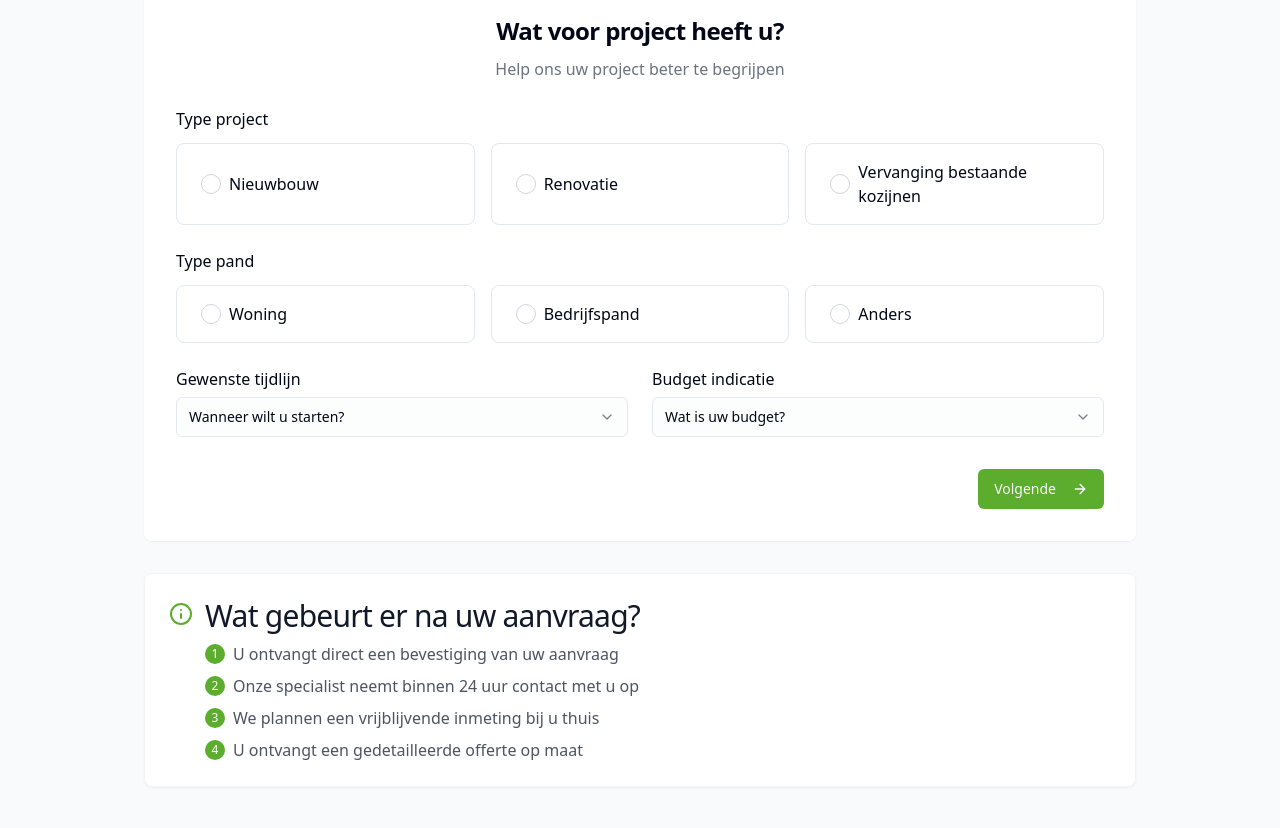
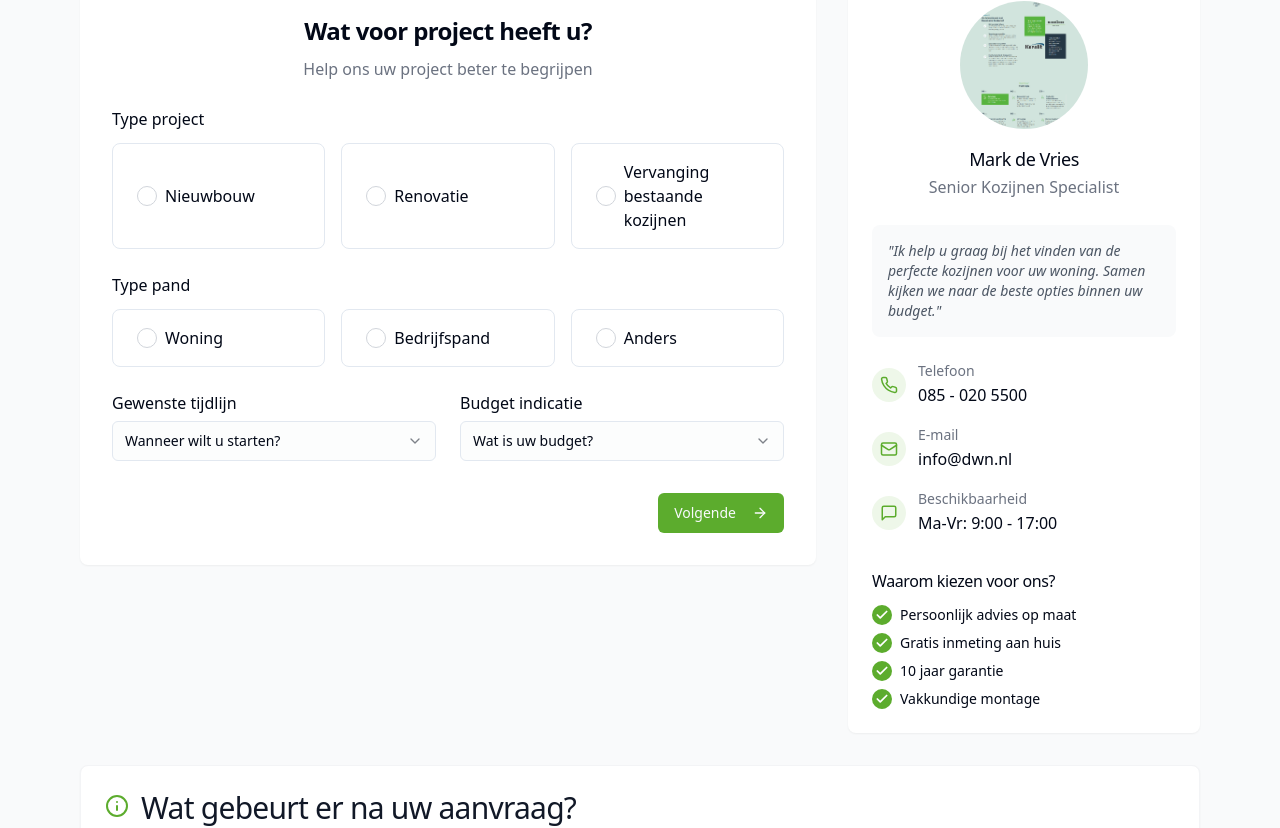
Before and after one commit to PSEO-Agency/duurzaam-wonen-nederland-75, a React (Vite) app: page /offerte in a window 1280 px wide. Shown: the part 309-1137 px from the top of the page. Built offline with nearby package versions, Linux system fonts and the light colour scheme.

Commit message:
Refactor: Implement manual form submission and UI changes
- Prevent automatic form submission on the review step.
- Split the content into two parts: form on the left and a "Persoonlijke Adviseur" block on the right.
- Added a block with picture, quote, contact info, and USPs.

```diff
--- /dev/null
+++ b/src/components/offerte/AdvisorPanel.tsx
@@ -0,0 +1,107 @@
+
+import React from 'react';
+import { Card, CardContent } from '@/components/ui/card';
+import { Phone, Mail, MessageSquare } from 'lucide-react';
+
+const AdvisorPanel: React.FC = () => {
+  return (
+    <Card className="bg-white shadow-sm border-0 h-full">
+      <CardContent className="p-6 flex flex-col h-full">
+        <div className="text-center mb-6">
+          <h3 className="text-xl font-bold text-gray-900">Uw Persoonlijke Adviseur</h3>
+          <div className="h-0.5 w-16 bg-brand-green mx-auto mt-2"></div>
+        </div>
+
+        <div className="flex flex-col items-center mb-6">
+          <div className="w-32 h-32 rounded-full overflow-hidden mb-4">
+            <img
+              src="/lovable-uploads/bdbc3ea9-f728-449f-9b70-38036a7ea785.png"
+              alt="Adviseur"
+              className="w-full h-full object-cover"
+            />
+          </div>
+          <h4 className="text-lg font-medium">Mark de Vries</h4>
+          <p className="text-gray-500">Senior Kozijnen Specialist</p>
+        </div>
+
+        <div className="bg-gray-50 p-4 rounded-lg mb-6">
+          <blockquote className="text-gray-600 italic text-sm">
+            "Ik help u graag bij het vinden van de perfecte kozijnen voor uw woning. Samen kijken we naar de beste opties binnen uw budget."
+          </blockquote>
+        </div>
+
+        <div className="space-y-4 mb-8">
+          <div className="flex items-center gap-3">
+            <div className="bg-brand-green/10 p-2 rounded-full">
+              <Phone size={18} className="text-brand-green" />
+            </div>
+            <div>
+              <p className="text-sm text-gray-500">Telefoon</p>
+              <p className="font-medium">085 - 020 5500</p>
+            </div>
+          </div>
+
+          <div className="flex items-center gap-3">
+            <div className="bg-brand-green/10 p-2 rounded-full">
+              <Mail size={18} className="text-brand-green" />
+            </div>
+            <div>
+              <p className="text-sm text-gray-500">E-mail</p>
+              <p className="font-medium">info@dwn.nl</p>
+            </div>
+          </div>
+
+          <div className="flex items-center gap-3">
+            <div className="bg-brand-green/10 p-2 rounded-full">
+              <MessageSquare size={18} className="text-brand-green" />
+            </div>
+            <div>
+              <p className="text-sm text-gray-500">Beschikbaarheid</p>
+              <p className="font-medium">Ma-Vr: 9:00 - 17:00</p>
+            </div>
+          </div>
+        </div>
+
+        <div className="mt-auto">
+          <h5 className="font-medium mb-3">Waarom kiezen voor ons?</h5>
+          <ul className="space-y-2">
+            <li className="flex items-center gap-2">
+              <div className="w-5 h-5 rounded-full bg-brand-green flex items-center justify-center flex-shrink-0">
+                <svg xmlns="http://www.w3.org/2000/svg" viewBox="0 0 24 24" width="14" height="14" fill="none" stroke="currentColor" strokeLinecap="round" strokeLinejoin="round" strokeWidth="3" className="text-white">
+                  <polyline points="20 6 9 17 4 12" />
+                </svg>
+              </div>
+              <span className="text-sm">Persoonlijk advies op maat</span>
+            </li>
+            <li className="flex items-center gap-2">
+              <div className="w-5 h-5 rounded-full bg-brand-green flex items-center justify-center flex-shrink-0">
+                <svg xmlns="http://www.w3.org/2000/svg" viewBox="0 0 24 24" width="14" height="14" fill="none" stroke="currentColor" strokeLinecap="round" strokeLinejoin="round" strokeWidth="3" className="text-white">
+                  <polyline points="20 6 9 17 4 12" />
+                </svg>
+              </div>
+              <span className="text-sm">Gratis inmeting aan huis</span>
+            </li>
+            <li className="flex items-center gap-2">
+              <div className="w-5 h-5 rounded-full bg-brand-green flex items-center justify-center flex-shrink-0">
+                <svg xmlns="http://www.w3.org/2000/svg" viewBox="0 0 24 24" width="14" height="14" fill="none" stroke="currentColor" strokeLinecap="round" strokeLinejoin="round" strokeWidth="3" className="text-white">
+                  <polyline points="20 6 9 17 4 12" />
+                </svg>
+              </div>
+              <span className="text-sm">10 jaar garantie</span>
+            </li>
+            <li className="flex items-center gap-2">
+              <div className="w-5 h-5 rounded-full bg-brand-green flex items-center justify-center flex-shrink-0">
+                <svg xmlns="http://www.w3.org/2000/svg" viewBox="0 0 24 24" width="14" height="14" fill="none" stroke="currentColor" strokeLinecap="round" strokeLinejoin="round" strokeWidth="3" className="text-white">
+                  <polyline points="20 6 9 17 4 12" />
+                </svg>
+              </div>
+              <span className="text-sm">Vakkundige montage</span>
+            </li>
+          </ul>
+        </div>
+      </CardContent>
+    </Card>
+  );
+};
+
+export default AdvisorPanel;
--- a/src/components/offerte/ReviewStep.tsx
+++ b/src/components/offerte/ReviewStep.tsx
@@ -140,9 +140,9 @@ const ReviewStep: React.FC<ReviewStepProps> = ({ formData }) => {
           <div className="flex items-start gap-3">
             <Info className="text-brand-green mt-0.5 flex-shrink-0" size={20} />
             <div>
-              <h4 className="font-medium text-gray-900">Gereed om te verzenden!</h4>
+              <h4 className="font-medium text-gray-900">Klaar om te verzenden</h4>
               <p className="text-sm text-gray-600 mt-1">
-                Klik op 'Offerte aanvragen' om uw aanvraag te verzenden. We nemen binnen 24 uur contact met u op.
+                Klik op 'Offerte aanvragen' hieronder om uw offerte-aanvraag te verzenden. We nemen binnen 24 uur contact met u op.
               </p>
               <ul className="mt-3 space-y-1">
                 <li className="flex items-center text-sm text-gray-600">
--- a/src/pages/Offerte.tsx
+++ b/src/pages/Offerte.tsx
@@ -13,6 +13,7 @@ import WindowDetailsStep from '@/components/offerte/WindowDetailsStep';
 import ContactInfoStep from '@/components/offerte/ContactInfoStep';
 import FinalStep from '@/components/offerte/FinalStep';
 import ReviewStep from '@/components/offerte/ReviewStep';
+import AdvisorPanel from '@/components/offerte/AdvisorPanel';
 
 export type OfferteFormData = {
   // Project info
@@ -235,7 +236,7 @@ const Offerte: React.FC = () => {
       <Navbar />
 
       <div className="bg-gray-50 py-12 md:py-16">
-        <div className="container max-w-5xl mx-auto px-4">
+        <div className="container max-w-6xl mx-auto px-4">
           <div className="text-center mb-12">
             <h1 className="text-3xl md:text-4xl font-bold text-gray-900">Vraag vrijblijvend een offerte aan</h1>
             <p className="text-lg text-gray-600 mt-3">
@@ -243,6 +244,8 @@ const Offerte: React.FC = () => {
             </p>
           </div>
 
+          <div className="grid grid-cols-1 lg:grid-cols-3 gap-8">
+            <div className="lg:col-span-2">
               <Card className="bg-white shadow-sm border-0">
                 <CardContent className="p-6 sm:p-8">
                   <form onSubmit={handleSubmit}>
@@ -306,6 +309,13 @@ const Offerte: React.FC = () => {
                   </form>
                 </CardContent>
               </Card>
+            </div>
+
+            {/* Advisor Panel - Right Column */}
+            <div className="lg:col-span-1">
+              <AdvisorPanel />
+            </div>
+          </div>
 
           <div className="mt-8 bg-white p-6 rounded-lg shadow-sm border border-gray-100">
             <div className="flex items-start gap-3">
```
Lines whose indentation alone changed are shown as unchanged.
